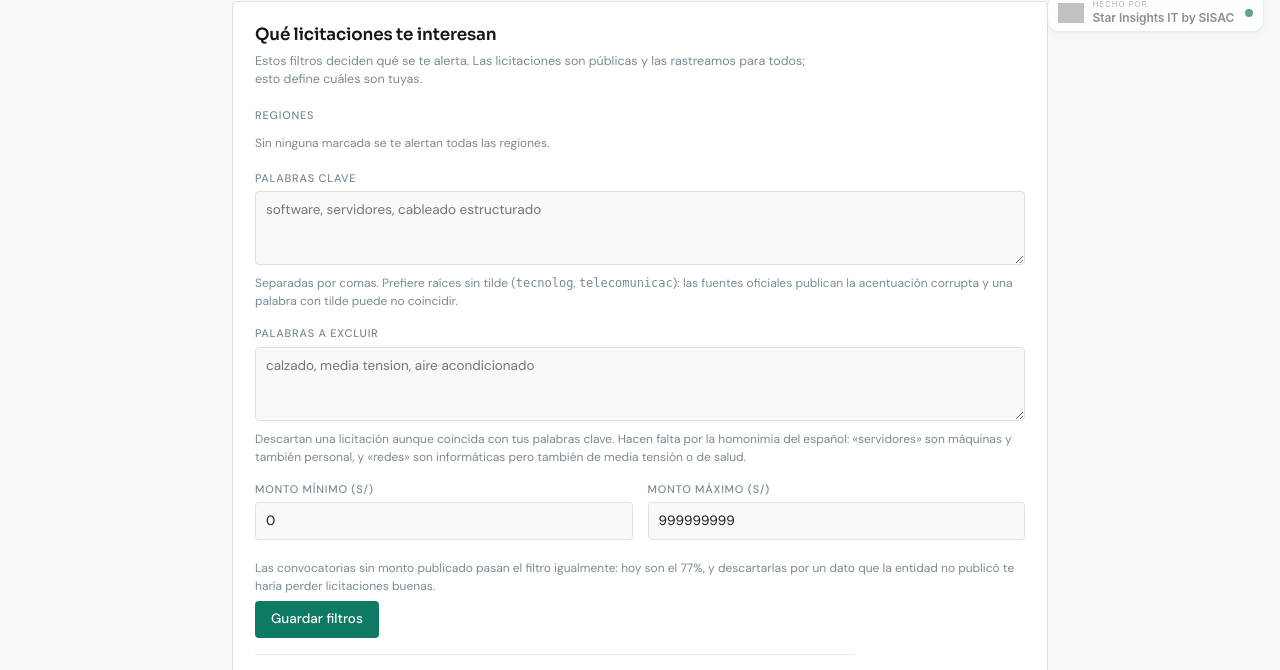
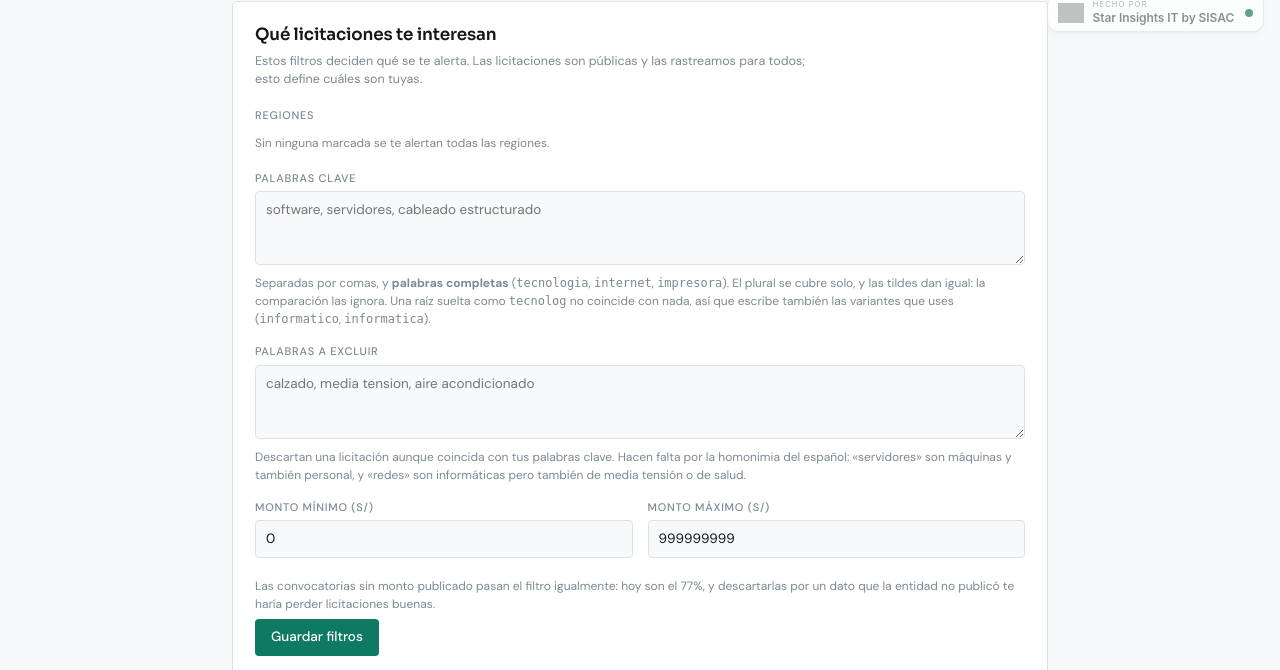
Before and after one commit to GarciaKevinFab/licitapro-peru, a FastAPI app: template web/templates/configuracion.html in a window 1280 px wide. Shown: the part 752-1422 px from the top of the page. Run offline with FastAPI, Linux system fonts and the light colour scheme; the template is opened without the code that fills it, so the values that code supplies are empty; grey boxes are pictures that could not be loaded.

Commit message:
fix: la pantalla recomendaba palabras clave que no casan con nada
La ayuda de Configuracion decia: "Prefiere raices sin tilde (tecnolog,
telecomunicac): las fuentes oficiales publican la acentuacion corrupta y una
palabra con tilde puede no coincidir."

Las dos mitades de esa frase son falsas.

`match_keywords` compara con limites de palabra -- `(?<!\w)clave(?:es|s)?(?!\w)`
-- porque sin ellos "ERP" entraba dentro de "cuERPo". Con esa regla, "tecnolog"
NO casa con "tecnologia". Comprobado contra textos reales de convocatorias:
tecnolog, informatic y telecomunicac casan con 0 de 9.

Y el motivo que daba la pantalla ya estaba resuelto: `normalizar` quita las
tildes de los dos lados antes de comparar, asi que una palabra acentuada casa
igual. La raiz no hacia falta ni funcionaba.

El dano no es teorico ni ruidoso, que es lo peor: quien siguiera el consejo se
quedaba sin UNA SOLA alerta. Sin error, sin aviso y sin nada que mirar. Solo
un panel que no avisa nunca y la conclusion de que el producto no sirve.

Ahora dice palabras completas, avisa de que el plural se cubre solo y de que
las tildes dan igual, y advierte explicitamente de que una raiz suelta no
coincide con nada.

Se fijan ademas las cinco reglas del comparador en test_calculos.py, para que
texto y codigo no vuelvan a divergir -- que es exactamente lo que hizo el dano.

Co-Authored-By: Claude Opus 5 <noreply@anthropic.com>

```diff
--- a/web/templates/configuracion.html
+++ b/web/templates/configuracion.html
@@ -219,9 +219,12 @@ table.cred tr:last-child td{border-bottom:none}
       <div class="mt-18 col-15">
         <label class="campo"><span>Palabras clave</span>
           <textarea name="keywords" placeholder="software, servidores, cableado estructurado">{{ (config.keywords | join(', ')) if config and config.keywords else '' }}</textarea>
-          <p class="ayuda">Separadas por comas. Prefiere raíces sin tilde
-             (<code>tecnolog</code>, <code>telecomunicac</code>): las fuentes oficiales
-             publican la acentuación corrupta y una palabra con tilde puede no coincidir.</p>
+          <p class="ayuda">Separadas por comas, y <strong>palabras completas</strong>
+             (<code>tecnologia</code>, <code>internet</code>, <code>impresora</code>).
+             El plural se cubre solo, y las tildes dan igual: la comparación las
+             ignora. Una raíz suelta como <code>tecnolog</code> no coincide con nada,
+             así que escribe también las variantes que uses
+             (<code>informatico</code>, <code>informatica</code>).</p>
         </label>
 
         <label class="campo"><span>Palabras a excluir</span>
```
Also changed, not shown: tests/test_calculos.py (+38 -0 lines).
